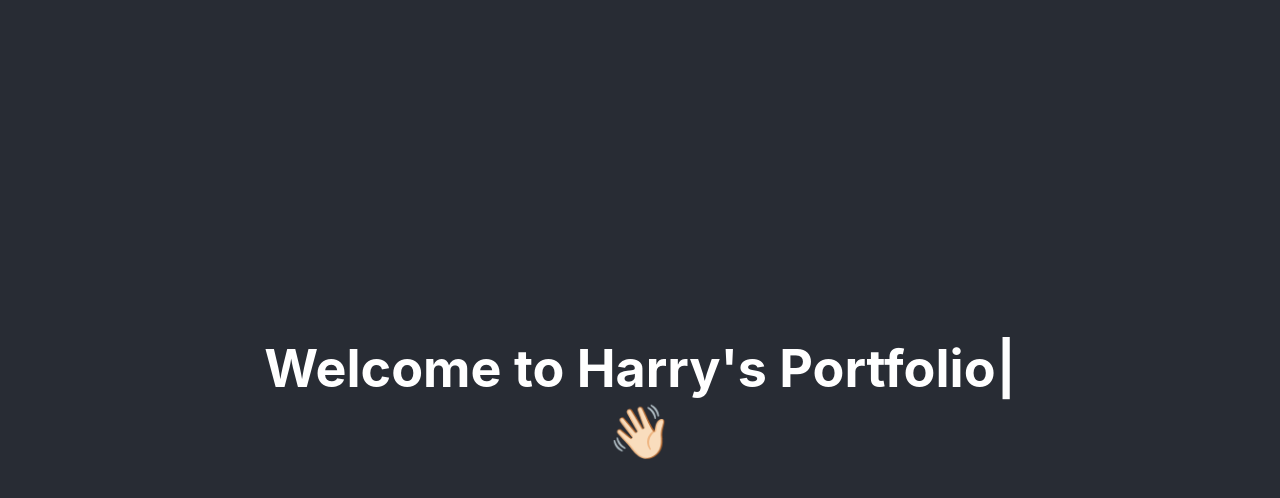
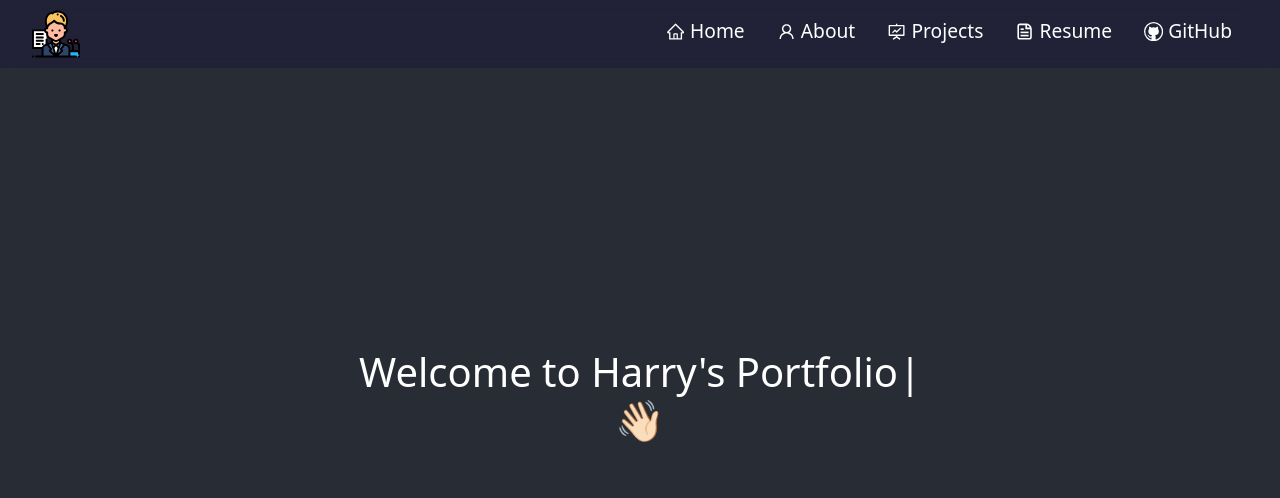
Before and after one commit to harry33321/harry33321.github.io, a React (Create React App) app: page / in a window 1280 px wide. Shown: the top 498 px of the page. Built offline with nearby package versions, Linux system fonts and the light colour scheme.

Commit message:
add navbar

```diff
--- a/package.json
+++ b/package.json
@@ -7,9 +7,12 @@
     "@testing-library/jest-dom": "^5.16.1",
     "@testing-library/react": "^12.1.2",
     "@testing-library/user-event": "^13.5.0",
+    "bootstrap": "^5.1.3",
     "react": "^17.0.2",
     "react-bootstrap": "^2.1.1",
     "react-dom": "^17.0.2",
+    "react-icons": "^4.3.1",
+    "react-router-dom": "^6.2.1",
     "react-scripts": "5.0.0",
     "typewriter-effect": "^2.18.2",
     "web-vitals": "^2.1.4"
--- a/public/style.css
+++ b/public/style.css
@@ -1,14 +1,3 @@
-/* body { */
-    /* background-image: url('./background.jpg'); */
-    /* background-repeat: no-repeat; */
-    /* width: 100%; */
-    /* background-size: cover; */
-    /* opacity: 40%; */
-    /* display: flex; */
-    /* flex-direction: column; */
-    /* justify-content: center; */
-/* } */
-
 .wave {
     animation-name: wave-animation; /* Refers to the name of your @keyframes element below */
     animation-duration: 2.1s; /* Change to speed up or slow down */
@@ -29,3 +18,110 @@
     /* Reset for the last half to pause */
     100% { transform: rotate(0deg); }
 }
+
+/* --------- */
+/* Navbar Section */
+/* --------- */
+.sticky {
+	background-color: #212038d8 !important;
+    transition: all 0.3s ease-out 0s !important;
+	backdrop-filter: blur(15px) !important;
+	box-shadow: 0px 10px 10px 0px rgba(9, 5, 29, 0.171) !important;
+}
+
+.navbar {
+    position: fixed !important;
+	transition: all 0.3s ease-out 0s !important;
+	padding: 0.3rem 2rem !important;
+	font-size: 1.2rem !important;
+    background-color: #212038d8;
+    backdrop-filter: blur(15px) !important;
+}
+
+.navbar-nav .nav-link {
+    color: white !important;
+    padding-right: 1rem !important;
+    padding-left: 1rem !important;
+}
+
+.navbar-brand {
+    text-align: left;
+    width: 3rem;
+}
+
+.navbar-nav {
+    margin-left: auto;
+}
+
+.navbar-toggler {
+    padding: 0.25rem 1.5rem !important;
+    position: relative !important;
+    background-color: transparent !important;
+    border-color: transparent !important;
+}
+
+.navbar-toggler span {
+    display: block !important;
+    background-color: #be50f4 !important;
+    height: 4px !important;
+    width: 27px !important;
+    margin-top: 5px !important;
+    margin-bottom: 5px !important;
+    transform: rotate(0deg) !important;
+}
+
+.navbar-toggler span:nth-child(1),
+.navbar-toggler span:nth-child(3) {
+    transition: transform 0.35s ease-in-out !important;
+    transition: transform 0.35s ease-in-out !important;
+}
+
+.navbar-toggler:not(.collapsed) span:nth-child(1) {
+    position: absolute !important;
+    left: 24px !important;
+    top: 8px !important;
+    transform: rotate(135deg) !important;
+}
+
+.navbar-toggler:not(.collapsed) span:nth-child(2) {
+    height: 12px !important;
+    visibility: hidden !important;
+    background-color: transparent !important;
+}
+
+.navbar-toggler:not(.collapsed) span:nth-child(3) {
+    position: absolute !important;
+    left: 24px !important;
+    top: 8px !important;
+    transform: rotate(-135deg) !important;
+}
+
+.navbar-nav a::after {
+    content: "";
+    display: block;
+    height: 5px;
+    width: 0;
+    border-radius: 16px;
+    background: #c95bf5;
+    transition: all 0.3s ease-out 0s;
+}
+
+.navbar-nav a:hover::after {
+    width: 100%;
+}
+
+@media (max-width: 767px) {
+    .navbar {
+		padding: 1rem 2rem !important;
+		font-size: 1.4rem !important;
+		background-color: #181a27 !important;
+    }
+
+    .navbar-nav a::after {
+      	display: none !important;
+    }
+
+	.nav-link {
+	  padding: 0.7rem 1rem !important;
+	}
+}
--- a/src/App.js
+++ b/src/App.js
@@ -1,11 +1,25 @@
+import { BrowserRouter, Routes, Route } from "react-router-dom";
 import './App.css';
 import Home from './components/Home';
+import NavBar from "./components/NavBar";
+import 'bootstrap/dist/css/bootstrap.min.css';
+
 
 function App() {
   return (
     <div className="App">
       <header className="App-header">
-        <Home />
+        <BrowserRouter>
+          {/* <Preloader load={load} /> */}
+            <NavBar />
+            <Routes>
+              <Route path="/" exact element={<Home />} />
+              {/* <Route path="/project" component={Projects} /> */}
+              {/* <Route path="/about" component={About} /> */}
+              {/* <Route path="/resume" component={Resume} /> */}
+            </Routes>
+            {/* <Footer /> */}
+        </BrowserRouter>
       </header>
     </div>
   );
--- /dev/null
+++ b/src/components/NavBar.js
@@ -0,0 +1,98 @@
+import React, { useState } from "react";
+import Navbar from "react-bootstrap/Navbar";
+import Nav from "react-bootstrap/Nav";
+import logo from "../images/logo.svg";
+import { Link } from "react-router-dom";
+import { VscGithub } from "react-icons/vsc"
+import { CgFileDocument } from "react-icons/cg";
+import {
+    AiOutlineHome,
+    AiOutlineFundProjectionScreen,
+    AiOutlineUser,
+} from "react-icons/ai";
+
+
+export default function NavBar() {
+    const [expanded, setExpanded] = useState(false);
+    const handleExpanded = () => {
+        setExpanded(false);
+    }
+
+    const [navColor, setNavColor] = useState(false);
+    const handleScroll = () => {
+        if (window.scrollY >= 20) {
+            setNavColor(true);
+        } else {
+            setNavColor(false);
+        }
+    }
+    window.addEventListener("scroll", handleScroll);
+
+
+    return (
+        <Navbar
+            expanded={expanded}
+            fixed="top"
+            expand="md"
+            className={navColor ? "sticky" : "navbar"}
+        >
+            <Navbar.Brand href="/">
+                <img src={logo} className="img-fluid logo" alt="brand" />
+            </Navbar.Brand>
+            <Navbar.Toggle
+                aria-controls="responsive-navbar-nav"
+                onClick={() => setExpanded(!expanded)}
+            >
+                <span></span>
+                <span></span>
+                <span></span>
+            </Navbar.Toggle>
+            <Navbar.Collapse id="responsive-navbar-nav">
+                <Nav className="ml-auto" defaultActiveKey="#home">
+                    <Nav.Link
+                        as={Link}
+                        to="/"
+                        onClick={handleExpanded}
+                    >
+                        <AiOutlineHome style={{ marginBottom: "2px" }} /> Home
+                    </Nav.Link>
+
+                    <Nav.Link
+                        as={Link}
+                        to="/about"
+                        onClick={handleExpanded}
+                    >
+                        <AiOutlineUser style={{ marginBottom: "2px" }} /> About
+                    </Nav.Link>
+
+                    <Nav.Link
+                        as={Link}
+                        to="/project"
+                        onClick={handleExpanded}
+                    >
+                        <AiOutlineFundProjectionScreen style={{ marginBottom: "2px" }} />{" "}
+                        Projects
+                    </Nav.Link>
+
+                    <Nav.Link
+                        as={Link}
+                        to="/resume"
+                        onClick={handleExpanded}
+                    >
+                        <CgFileDocument style={{ marginBottom: "2px" }} /> Resume
+                    </Nav.Link>
+
+                    <Nav.Link
+                        href="https://github.com/harry33321/"
+                        target="_blank"
+                        rel="noreferrer"
+                        onClick={handleExpanded}
+                    >
+                        <VscGithub style={{ marginBottom: "2px" }} />{" "}
+                        GitHub
+                    </Nav.Link>
+                </Nav>
+            </Navbar.Collapse>
+        </Navbar>
+    );
+}
```
Also changed, not shown: src/components/Home.js (+26 -0 lines), src/images/logo.svg (added), 1 other file (tests, documents, lock files or other folders).
